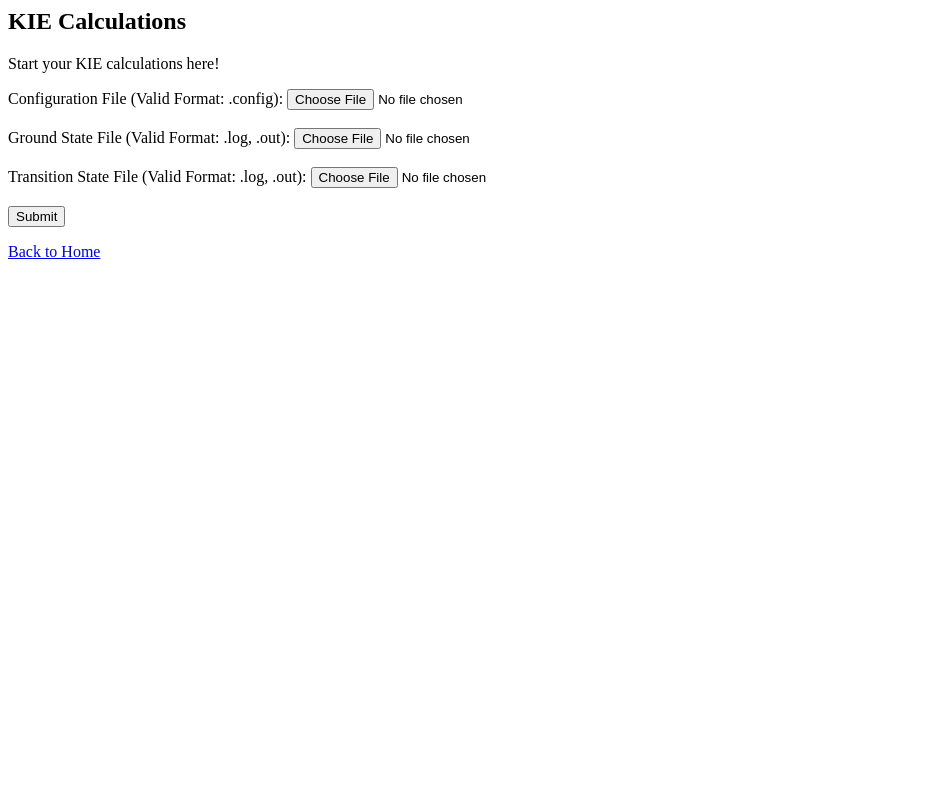
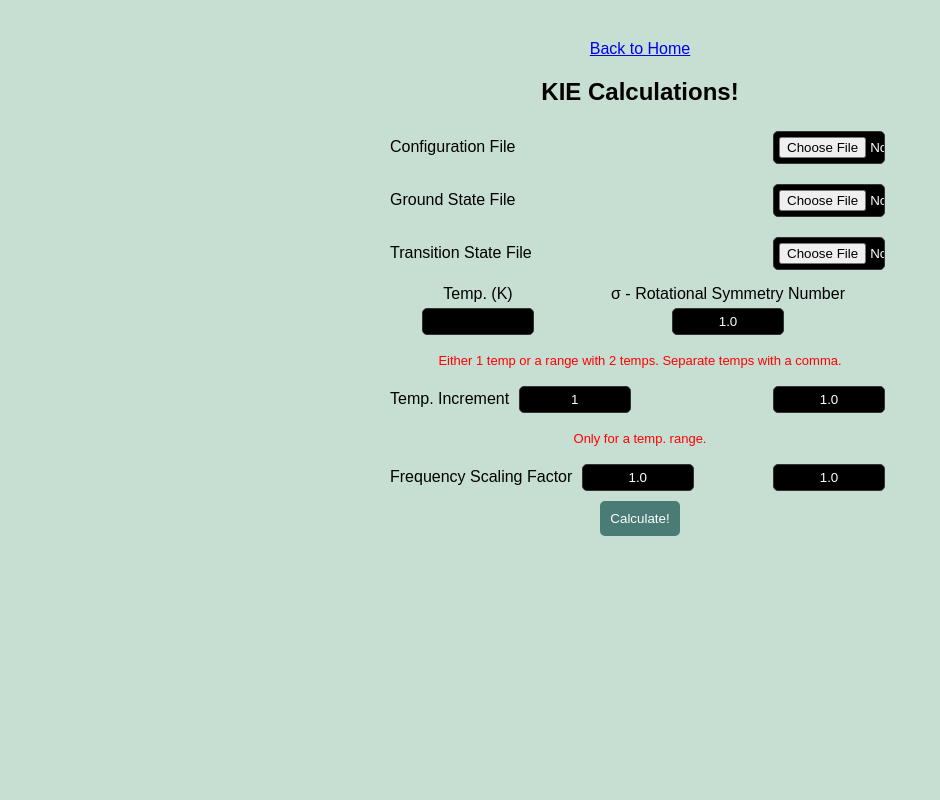
Before and after one commit to ggrazioli/PyQuiverHS, a Python web app: template PyQuiver/templates/kie.html in a window 1280 px wide. Shown: the whole page, without its empty margins (0-940 px from the left). Run offline with Jinja, Linux system fonts and the light colour scheme; the template is opened without the code that fills it, so the values that code supplies are empty.

Commit message:
Updated: kie.html now has similar UI to original QuiverHS

```diff
--- a/PyQuiver/templates/kie.html
+++ b/PyQuiver/templates/kie.html
@@ -1,21 +1,113 @@
+<!DOCTYPE html>
+<html lang="en">
+<head>
+    <meta charset="UTF-8">
+    <meta name="viewport" content="width=device-width, initial-scale=1.0">
+    <title>KIE Calculations</title>
+    <style>
+        body {
+            font-family: Arial, sans-serif;
+            background-color: #c7ded3;
+            text-align: center;
+            margin: 0;
+            padding: 20px;
+        }
+        .container {
+            width: 500px;
+            margin: auto;
+            background: #c7ded3;
+            padding: 20px;
+            border-radius: 10px;
+        }
+        button {
+            background-color: #4a7b74;
+            color: white;
+            border: none;
+            padding: 10px;
+            margin: 5px;
+            cursor: pointer;
+            border-radius: 5px;
+        }
+        button:hover {
+            background-color: #3d615d;
+        }
+        input {
+            width: 100px;
+            padding: 5px;
+            margin: 5px;
+            text-align: center;
+            border-radius: 5px;
+            border: 1px solid #333;
+            background-color: black;
+            color: white;
+        }
+        .label {
+            display: flex;
+            justify-content: space-between;
+            align-items: center;
+            margin-bottom: 10px;
+        }
+        .input-group {
+            display: flex;
+            align-items: center;
+            justify-content: space-between;
+        }
+    </style>
+</head>
 <body>
-    <h2>KIE Calculations</h2>
-    <p>Start your KIE calculations here!</p>
+    <div class="container">
+        <a href="{{ url_for('home') }}">Back to Home</a>
+        <h2>KIE Calculations!</h2>
 
-    <form action="{{ url_for('validate_data') }}" method="post" enctype="multipart/form-data">
-        <label for="config_file">Configuration File (Valid Format: .config):</label>
-        <input type="file" name="config_file" accept=".config" required><br><br>
+        <form action="/kie_calculate" method="post">
+            <div class="label">
+                <span>Configuration File</span>
+                <input type="file" name="config_file">
+            </div>
+            <div class="label">
+                <span>Ground State File</span>
+                <input type="file" name="ground_state_file">
+            </div>
+            <div class="label">
+                <span>Transition State File</span>
+                <input type="file" name="transition_state_file">
+            </div>
 
-        <label for="file1">Ground State File (Valid Format: .log, .out):</label>
-        <input type="file" name="file1" accept=".out,.log" required><br><br>
+            <div class="input-group">
+                <div>
+                    <label>Temp. (K)</label>
+                    <input type="text" name="temperature">
+                </div>
+                <div>
+                    <label>σ - Rotational Symmetry Number</label>
+                    <input type="text" name="symmetry_number" value="1.0">
+                </div>
+            </div>
+            <p style="color: red; font-size: small;">Either 1 temp or a range with 2 temps. Separate temps with a comma.</p>
 
-        <label for="file2">Transition State File (Valid Format: .log, .out):</label>
-        <input type="file" name="file2" accept=".out,.log" required><br><br>
+            <div class="input-group">
+                <div>
+                    <label>Temp. Increment</label>
+                    <input type="text" name="temp_increment" value="1">
+                </div>
+                <div>
+                    <input type="text" name="temp_increment_duplicate" value="1.0">
+                </div>
+            </div>
+            <p style="color: red; font-size: small;">Only for a temp. range.</p>
 
-        <button type="submit">Submit</button>
-    </form>
+            <div class="input-group">
+                <div>
+                    <label>Frequency Scaling Factor</label>
+                    <input type="text" name="scaling_factor" value="1.0">
+                </div>
+                <div>
+                    <input type="text" name="scaling_factor_duplicate" value="1.0">
+                </div>
+            </div>
 
-
-    <a href="{{ url_for('home') }}">Back to Home</a>
-
+            <button type="submit">Calculate!</button>
+        </form>
+    </div>
 </body>
+</html>
```
